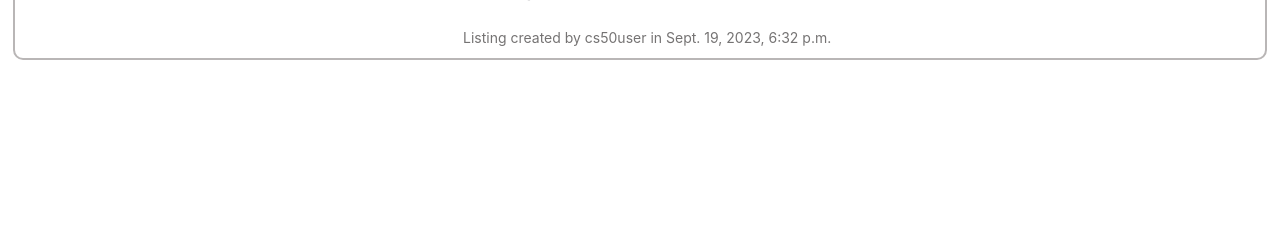
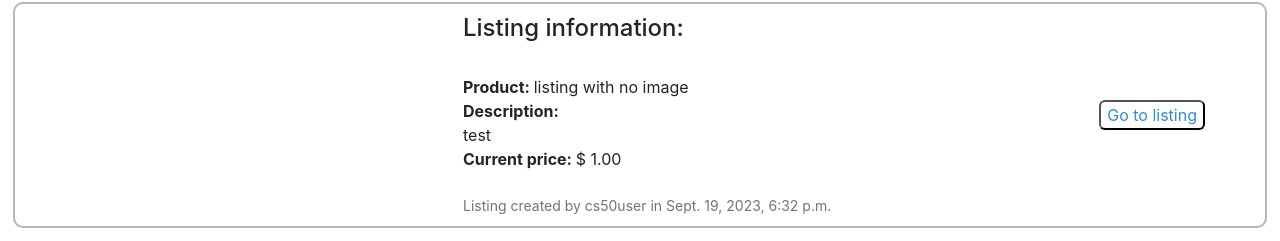
Before and after one commit to cschwatz/CS50w, a Django app: page / in a window 1280 px wide. Shown: the part 1580-1821 px from the top of the page. Before the commit the page ends 1640 px from the top, so only its background shows below. Run offline with Django 3.2, Linux system fonts and the light colour scheme; data comes from the database, SQL or seed files in the repository; both versions use the stored data as it was after the commit; some libraries are stand-ins or nearby versions.

Commit message:
fixed values in bid page

```diff
--- a/Project2/commerce/auctions/models.py
+++ b/Project2/commerce/auctions/models.py
@@ -11,7 +11,7 @@
     category_choices = [('Electronic', 'electronic'), ('Toys', 'toys'), ('Home', 'home'), ('Fashion', 'fashion'), ('Other', 'other')]
     category = models.CharField(max_length=10, choices=category_choices, default='Other')
     date = models.DateTimeField(auto_now_add=True)
-    image = models.URLField()
+    image = models.URLField(blank=True)
     value = models.DecimalField(max_digits=8, decimal_places=2, default=0.00)
     is_active = models.BooleanField(default=True)
 
--- a/Project2/commerce/auctions/static/auctions/styles.css
+++ b/Project2/commerce/auctions/static/auctions/styles.css
@@ -78,6 +78,11 @@
     color: rgb(117, 115, 115);
 }
 
+#product_description {
+    display: flex;
+    flex-wrap: wrap;
+}
+
 #description {
     font-weight: bold;
 }
--- a/Project2/commerce/auctions/templates/auctions/index.html
+++ b/Project2/commerce/auctions/templates/auctions/index.html
@@ -22,7 +22,9 @@
                 <span id="description">
                     Description:
                 </span>
-                {{ listing.0.description }}
+                <span id="product_description">
+                    {{ listing.0.description }}
+                </span>
             </div>
             <div id="content_price">
                 <span id="description">
--- a/Project2/commerce/auctions/views.py
+++ b/Project2/commerce/auctions/views.py
@@ -11,7 +11,7 @@
 
 class newListingForm(forms.Form):
     listing_name = forms.CharField(widget=forms.TextInput(attrs={'label': 'Listing name', 'initial':'Listing name'}))
-    image_url = forms.CharField(widget=forms.TextInput(attrs={'label': 'Image URL'}))
+    image_url = forms.CharField(widget=forms.TextInput(attrs={'label': 'Image URL'}), required=False)
     description = forms.CharField(widget=forms.Textarea(attrs={'label': 'Description', 'rows':3, 'cols':30}))
     choices = [('Electronic', 'electronic'), ('Toys', 'toys'), ('Home', 'home'), ('Fashion', 'fashion'), ('Other', 'other')]
     category = forms.ChoiceField(choices=choices)
@@ -234,9 +234,10 @@
     listing = AuctionListing.objects.get(title=listing_title)
     try:
         highest_bid = Bid.objects.filter(listing=listing) #gets all bids for the listing
-        highest_bid = highest_bid.order_by('bid')[0].bid #order them from highest bid to lowest and fetches the first one (highest)
+        highest_bid = highest_bid.order_by('-bid')[0].bid #order them from highest bid to lowest and fetches the first one (highest)
     except IndexError: #if there are no bids, it will throw an index error
         highest_bid = listing.value
+
     form = bidForm()
 
     if request.method == "POST":
```
Also changed, not shown: Project2/commerce/db.sqlite3.
